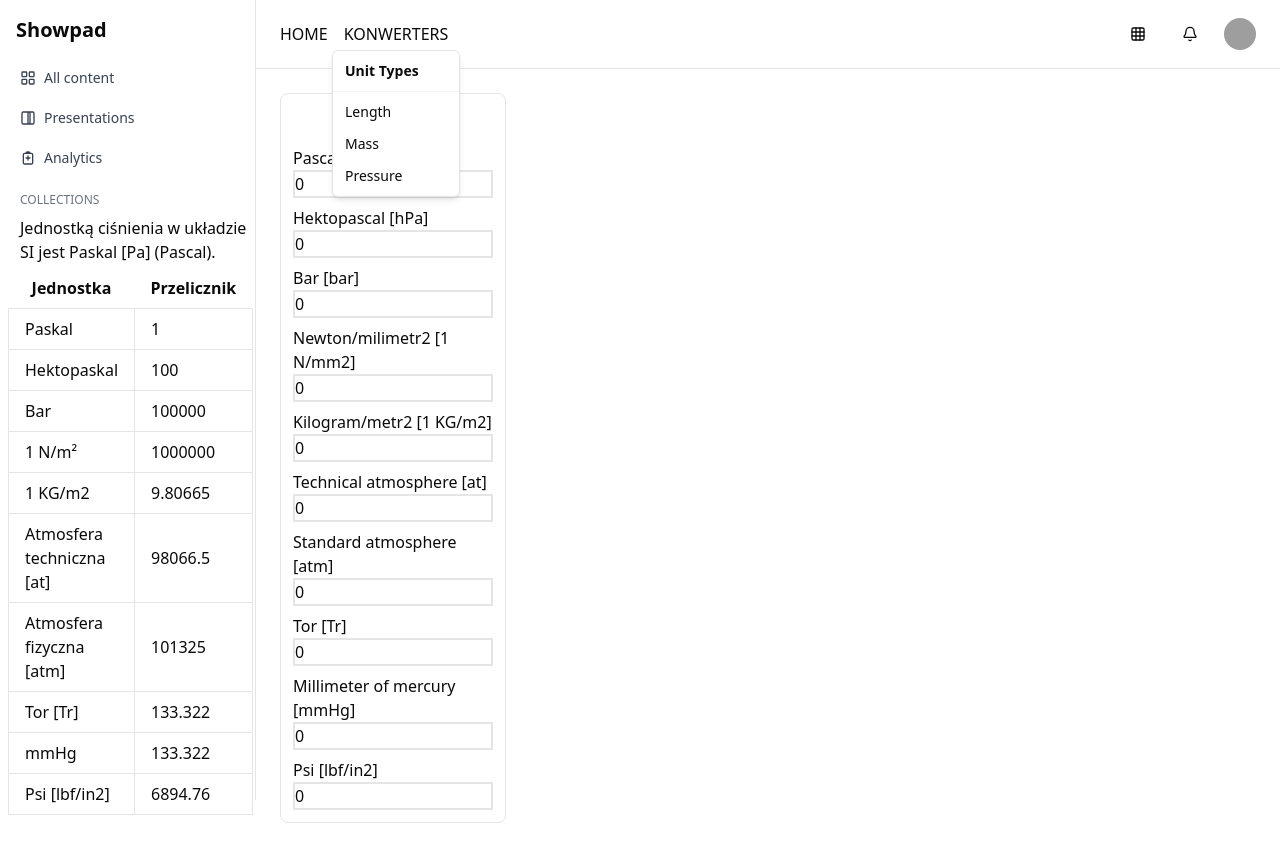
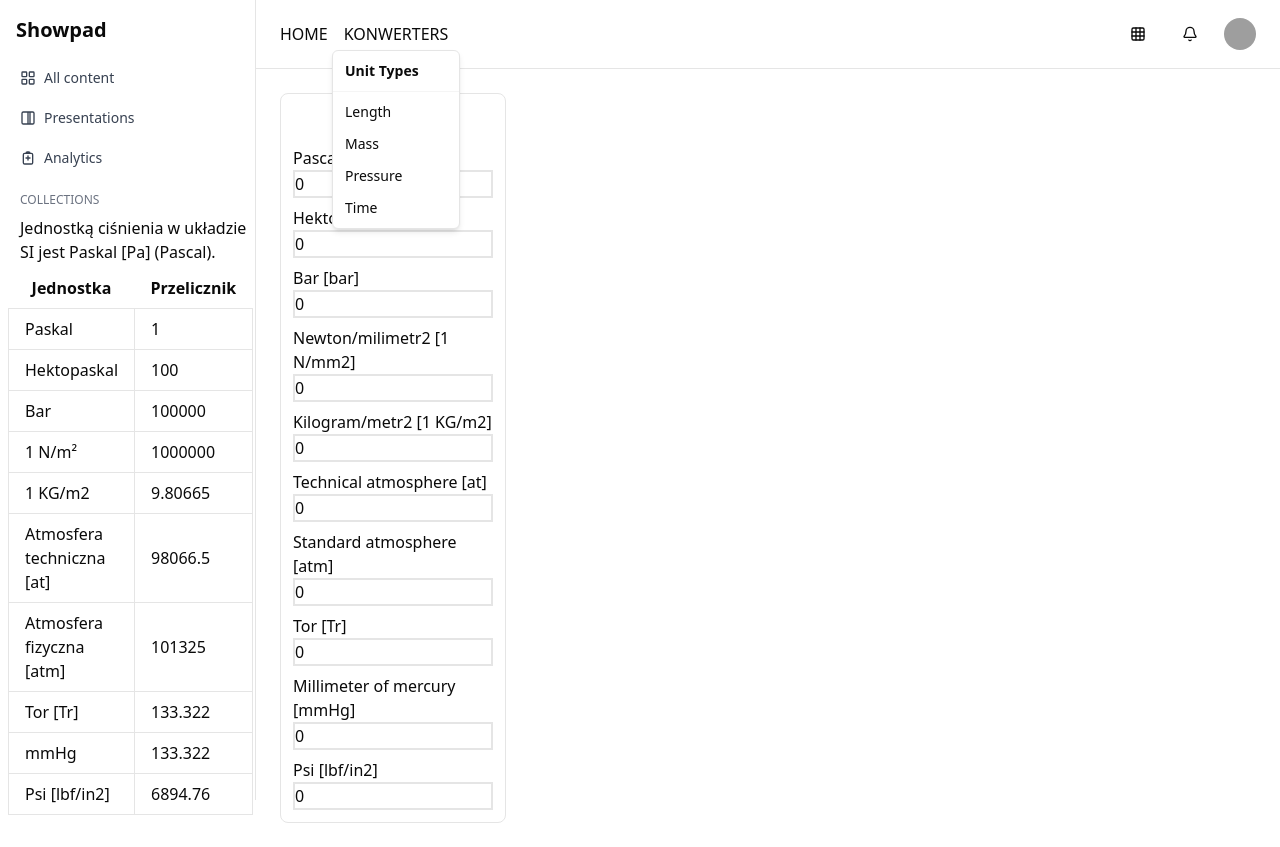
Before and after one commit to PiotrCembrowski/uniter, a Next.js app: page /pressure in a window 1280 px wide. Both pictures are taken after a click on the button "KONWERTERS". Built offline with nearby package versions, Linux system fonts and the light colour scheme; grey boxes are pictures that could not be loaded; what next-redux-wrapper would draw is missing.

Commit message:
adding time components to dashboard

```diff
--- a/app/components/Dashboard.tsx
+++ b/app/components/Dashboard.tsx
@@ -2,6 +2,7 @@ import PressureDash from "./units/PressureUnitDash";
 import Header from "./header/Header";
 import LengthDash from "./units/LengthUnitDash";
 import MassDash from "./units/MassUnitDash";
+import TimeUnitDash from "./units/TimeUnitDash";
 
 type DashboardProps = {
   dashType: string;
@@ -22,6 +23,10 @@ const Dashboard: React.FC<DashboardProps> = ({ dashType }) => {
     content = <PressureDash />;
   }
 
+  if (dashType === "time") {
+    content = <TimeUnitDash />;
+  }
+
   return (
     <div>
       <Header />
--- a/app/components/header/Header.tsx
+++ b/app/components/header/Header.tsx
@@ -31,6 +31,9 @@ const Header = () => {
               <DropdownMenuItem>
                 <Link href="/pressure">Pressure</Link>
               </DropdownMenuItem>
+              <DropdownMenuItem>
+                <Link href="/Time">Time</Link>
+              </DropdownMenuItem>
             </DropdownMenuContent>
           </DropdownMenu>
         </div>
--- /dev/null
+++ b/app/components/units/TimeUnitCard.tsx
@@ -0,0 +1,7 @@
+import React from "react";
+
+const TimeUnitCard = () => {
+  return <div>TimeUnitCard</div>;
+};
+
+export default TimeUnitCard;
--- /dev/null
+++ b/app/components/units/TimeUnitDash.tsx
@@ -0,0 +1,7 @@
+import React from "react";
+
+const TimeUnitDash = () => {
+  return <div>TimeUnitDash</div>;
+};
+
+export default TimeUnitDash;
```
